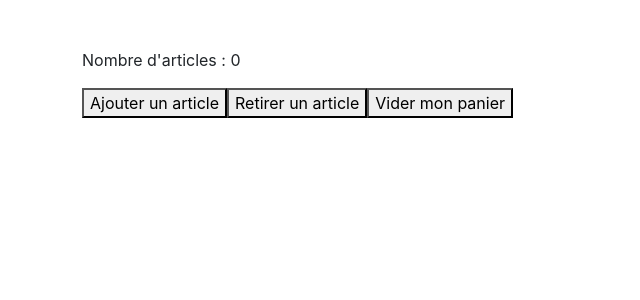
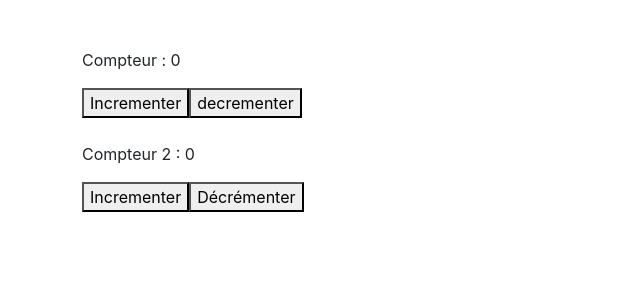
Before and after one commit to VadConstantin/React-products-list, a React (Create React App) app: page / in a window 1280 px wide. Shown: the top 300 px of the page, without its empty margins (0-640 px from the left). Built offline with nearby package versions, Linux system fonts and the light colour scheme.

Commit message:
added another component with useState to compare both components

```diff
--- a/src/components/Ref.js
+++ b/src/components/Ref.js
@@ -1,36 +1,57 @@
-import React, { useState, useEffect, useRef, useMemo, useCallback, useReducer } from 'react'
+import React, { useReducer, useState, useCallback } from 'react'
 
-
+// useReducer
 
 export const StateObject = () => {
 
-  const initialState = { count: 0 }
+   const initialValue = {count: 0}
 
   const reducer = (state, action) => {
-    switch (action.type) {
+    switch(action.type) {
       case "increment":
-        return { count: state.count + 1 }
+        return {count: state.count + 1}
       case "decrement":
-        if (state.count <= 0) {
-          return state
-        }
-        return { count: state.count - 1 }
-      case "reinitialiser":
-        return { count: 0 }
+        return {count: state.count - 1}
       default:
-        throw new Error("i dont know this case")
+        throw new Error("i dont know this action")
     }
   }
 
-  const [state, dispatch ] = useReducer(reducer, initialState)
+  const [value, dispatch] = useReducer(reducer, initialValue)
 
   return(
     <div>
-      <p>Nombre d'articles : {state.count} </p>
-      <button onClick={() => dispatch({type:"increment"})}>Ajouter un article</button>
-      <button onClick={() => dispatch({type: "decrement"})}> Retirer un article</button>
-      <button onClick={() => dispatch({type: "reinitialiser"})}> Vider mon panier </button>
+      <p>Compteur : {value.count}</p>
+      <button onClick={() => dispatch({type: "increment"})}>Incrementer</button>
+      <button onClick={() => dispatch({ type: "decrement" })}>decrementer</button>
 
     </div>
   )
 }
+
+// useState
+
+export const Example = () => {
+
+  const [ value, setValue ] = useState({count: 0})
+
+  const handleClickIncrement = useCallback(() => {
+    console.log("increment")
+    setValue((prev) => {
+      return {count: prev.count + 1}})
+  }, [])
+
+  const handleClickDecrement = useCallback(() => {
+    console.log("decrement")
+    setValue({count: value.count - 1})
+  }, )
+
+  return(
+    <div>
+      <br></br>
+      <p>Compteur 2 : {value.count} </p>
+      <button onClick={handleClickIncrement}>Incrementer </button>
+      <button onClick={handleClickDecrement}>Décrémenter </button>
+    </div>
+  )
+}
--- a/src/index.js
+++ b/src/index.js
@@ -7,7 +7,7 @@ import { ProductsComponent } from './components/Products'
 import { App } from './components/CustomHooks'
 import { List } from './components/demo'
 import  { StateObject } from './components/Ref'
-
+import { Example} from './components/Ref'
 
 
 const root = ReactDOM.createRoot(document.getElementById('root'));
@@ -16,6 +16,7 @@ root.render(
     {/* <ProductsComponent /> */}
     {/* <App /> */}
     <StateObject />
+    <Example />
     {/* <List /> */}
   </React.StrictMode>
 );
```
